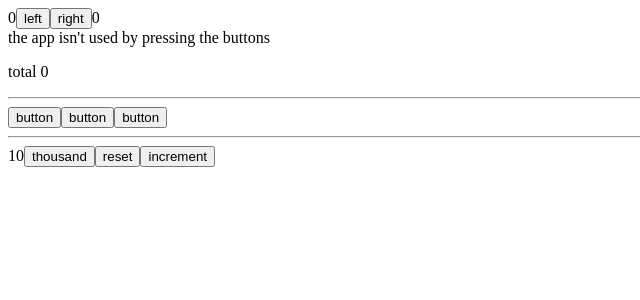
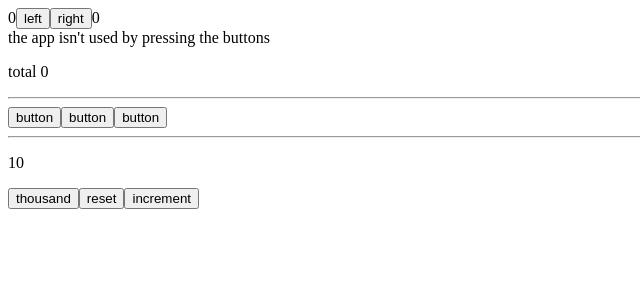
Before and after one commit to IsratJahan13/03-left-right, a React (Vite) app: page / in a window 1280 px wide. Shown: the top 300 px of the page, without its empty margins (0-640 px from the left). Built offline with nearby package versions, Linux system fonts and the light colour scheme.

Commit message:
added display component

```diff
--- a/src/App.jsx
+++ b/src/App.jsx
@@ -1,6 +1,7 @@
 import { useState } from "react"
 import History from "./components/History"
 import Button from "./components/Button"
+import Display from "./components/Display"
 
 function App() {
   const [left, setLeft] = useState(0)
@@ -47,10 +48,10 @@ function App() {
       <button onClick={hello('react')}>button</button>
       <button onClick={hello('function')}>button</button>
       <hr></hr>
-      {value}
-      <button onClick={() => setToValue(1000)}>thousand</button>
-      <button onClick={() => setToValue(0)}>reset</button>
-      <button onClick={() => setToValue(value + 1)}>increment</button>
+      <Display value = {value} />
+      <Button handleClick={() => setToValue(1000)} text = 'thousand' />
+      <Button handleClick={() => setToValue(0)} text = 'reset' />
+      <Button handleClick={() => setToValue(value + 1)} text = 'increment' />
 
     </div>
   )
--- /dev/null
+++ b/src/components/Display.jsx
@@ -0,0 +1,4 @@
+const Display = (props) => (
+    <p>{props.value}</p>
+)
+export default Display;
```
